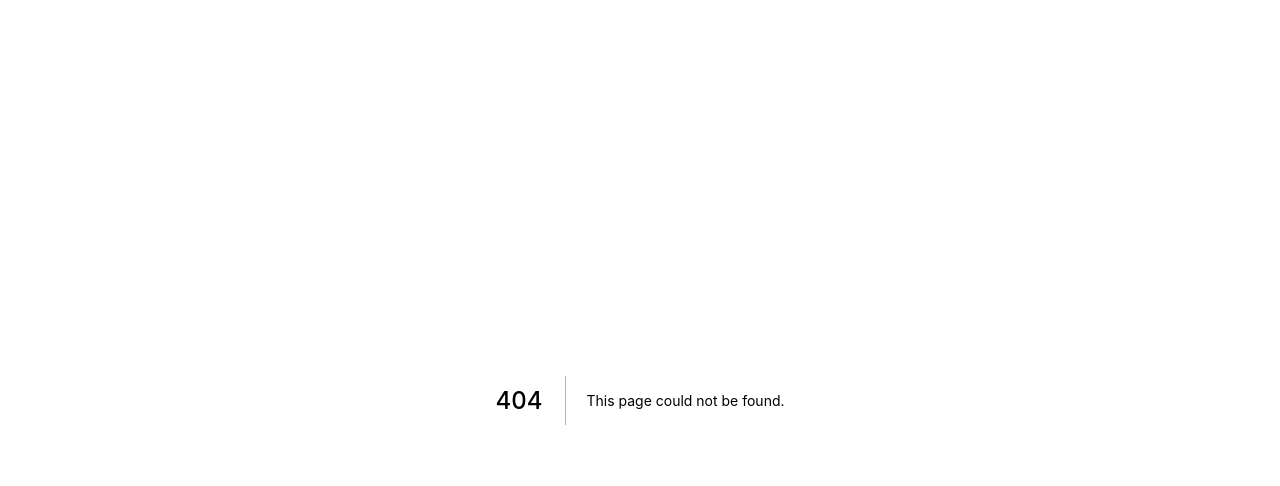
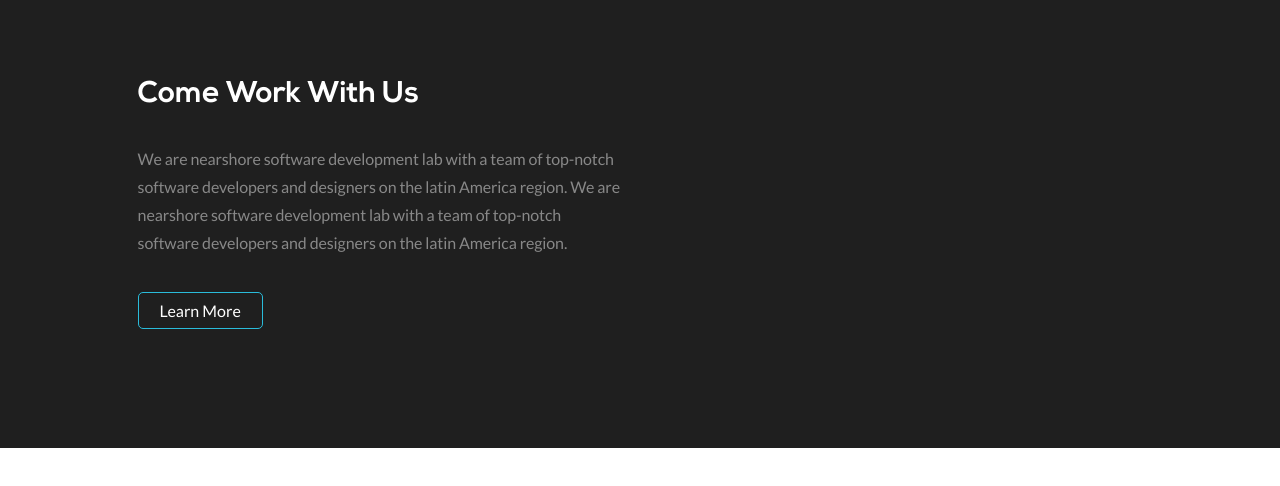
Before and after one commit to JuanTurciosCIT/PruebasCIT, a Next.js app: page /components/Home/Gallery in a window 1280 px wide. Before the commit this address had no page. Shown: the top 486 px of the page. Built offline with nearby package versions, Linux system fonts and the light colour scheme.

Commit message:
Create gallery component

```diff
--- /dev/null
+++ b/pages/components/Home/Gallery/gallery.module.scss
@@ -0,0 +1,59 @@
+@use '../../../../styles/variables.scss' as *;
+
+
+.container {
+    background-color: $primaryBackgroundColor;
+    padding-inline: 3.7rem;
+    padding-top: 8rem;
+    padding-bottom:7.9rem;
+    display:flex;
+    flex-wrap: wrap;
+    gap: 4rem;
+}
+.itemsContainer {
+    display: flex;
+    flex-wrap: wrap;
+    gap: 0.5rem;
+}
+
+.title {
+    color: $primaryTextColor;
+    text-align: left;
+}
+.description {
+    display: flex;
+    flex-direction: column;
+    gap: 3.5rem;
+}
+
+.descriptionParagraph {
+    color: $secondaryTextColor;
+}
+
+.button {
+    background-color: transparent;
+    border: 1px solid $thirdColor;
+    border-radius: 5px;
+    width: 12.5rem;
+    height: 3.7rem;
+    box-sizing: border-box;
+    color: $primaryTextColor;
+    margin-bottom: 4rem;
+}
+
+.picture {
+    border-radius: 0.5rem;
+}
+
+@media  screen and (min-width: 428px) {
+    .container {
+        flex-direction: row;
+        justify-content: center;
+    }
+    .description {
+        width: 40%;
+    }
+    .gallery{
+        width: 40%;
+    }
+}
--- /dev/null
+++ b/pages/components/Home/Gallery/index.tsx
@@ -0,0 +1,31 @@
+import Image from 'next/image';
+
+import { useMediaQuery } from '@/hooks/useMediaQuery';
+import utils from '@/styles/utils.module.scss';
+import styles  from './gallery.module.scss';
+import picture1 from '@/images/imgGallery1.jpg';
+import picture2 from '@/images/imgGallery2.jpg';
+import picture3 from '@/images/imgGallery3.jpg';
+import picture4 from '@/images/imgGallery4.jpg';
+
+export default function Gallery(){
+    const isMobile: boolean = useMediaQuery('max-width: 428px');
+
+    return <section className={styles.container}>
+
+            <div className={styles.description}>
+                <h1 className={`${utils.headingMedium} ${styles.title}`}>Come work with us</h1>
+                <p className={`${utils.textSmall} ${styles.descriptionParagraph}`}>
+                    We are nearshore software development lab with a team of top-notch software developers and designers on the latin America region. We are nearshore software development lab with a team of top-notch software developers and designers on the latin America region.
+                </p>
+                <button className={styles.button}>Learn More</button>
+            </div>
+            <div className={styles.gallery}>
+
+            </div>
+
+
+
+
+    </section>
+}
```
